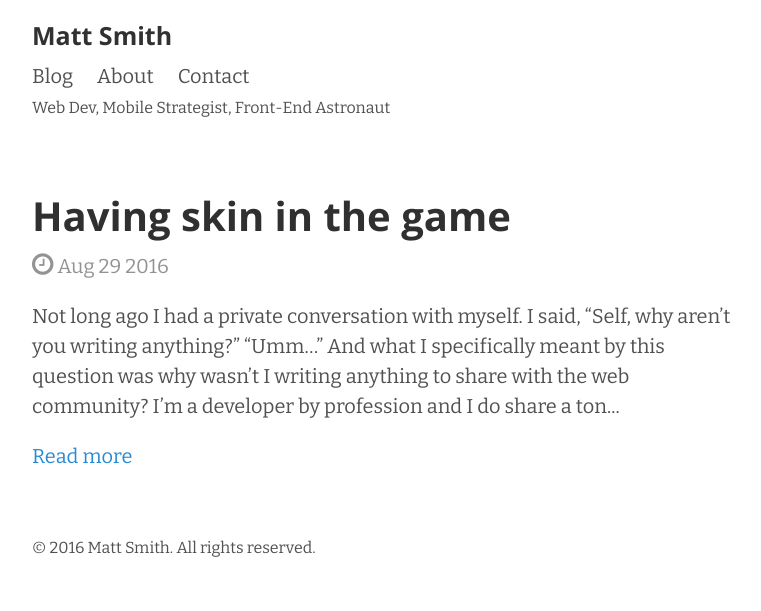
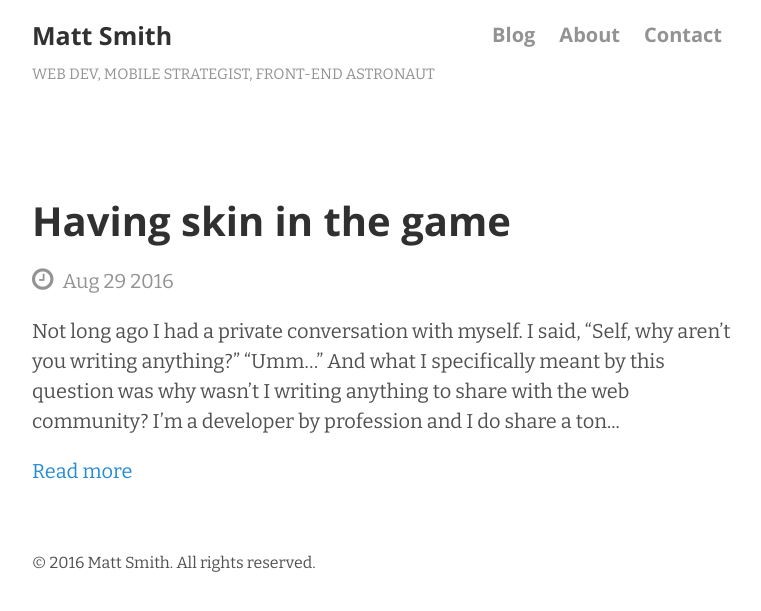
Before and after one commit to AllThingsSmitty/allthingssmitty.github.io, a Jekyll site: the page built from index.html, in a window 1280 px wide. Shown: the top 611 px of the page, without its empty margins (258-1019 px from the left). Built offline with Jekyll 4.4.1, drawn with Linux system fonts in a browser that asks for light colours; nearby versions of some CDN libraries; the list of posts is cut into pages by our own code; comment, search, counter and statistics services are not loaded.

Commit message:
Reformatted CSS 🐊

```diff
--- a/_sass/_layout.scss
+++ b/_sass/_layout.scss
@@ -12,4 +12,9 @@
 
 footer {
   margin-bottom: 2rem;
+
+  a:hover {
+    color: $link-color;
+    text-decoration: none;
+  }
 }
--- a/_sass/_masthead.scss
+++ b/_sass/_masthead.scss
@@ -3,52 +3,44 @@
 // Super small header above the content for site name and short description.
 
 .masthead {
-  margin-bottom: 3rem;
+  margin-bottom: 5rem;
   padding-bottom: .5rem;
   padding-top: 1rem;
 
-  ul {
-    margin: .5em 0 0;
-    padding: 0;
-
-    li {
-      display: inline-block;
-      list-style: none;
-      margin: 0 .5em;
-    }
-
-    li:first-child {
-      margin-left: 0;
-    }
-
-    li:last-child {
-      margin-right: 0;
-    }
-    a {
-      color: inherit;
-    }
+  a {
+    color: inherit;
   }
 
   a:hover {
     color: $link-color;
     text-decoration: none;
   }
-}
 
-.masthead-title {
-  color: $gray-5;
-  margin-bottom: 0;
-  margin-top: 0;
+  nav {
+    color: $gray-3;
+    float: right;
 
-  a {
-    color: inherit;
+    ul {
+      margin: 0;
+      padding: 0;
+
+      li {
+        display: inline-block;
+        font-family: $header-font-family;
+        font-weight: 700;
+        list-style: none;
+        margin: 0 .5em;
+      }
+    }
   }
 
   small {
+    color: $gray-3;
+    display: block;
     font-size: 75%;
     font-weight: 400;
-    opacity: .5;
-    margin-left: .5em;
+    margin-top: .5rem;
+    text-transform: uppercase;
 
     @media (max-width: 44em) {
       display: block;
@@ -56,3 +48,13 @@
     }
   }
 }
+
+.masthead-title {
+  color: $gray-5;
+  display: inline-block;
+  margin: 0;
+
+  a {
+    color: inherit;
+  }
+}
--- a/_sass/_pagination.scss
+++ b/_sass/_pagination.scss
@@ -12,7 +12,7 @@
 
 // Pagination items can be `span`s or `a`s
 .pagination-item {
-  border: solid #eee;
+  border: 1px solid $white-sand;
   border-width: 1px 0;
   display: block;
   padding: 1rem;
--- a/_sass/_posts.scss
+++ b/_sass/_posts.scss
@@ -32,23 +32,53 @@
 }
 
 // Meta data line below post title
-.post-date {
+.post-date,
+.post-tags {
   color: $gray-3;
-  display: block;
-  margin-bottom: 1rem;
-  margin-top: -.5rem;
+  display: inline-block;
+  margin: 0 1rem 1rem 0;
+
+  time {
+    margin-left: .25em;
+  }
+}
+
+.archive-date {
+  float: right;
+
+  @media (max-width: 44em) {
+    display: block;
+    float: none;
+    margin: 0;
+  }
+}
+
+// Tags
+.post-tags {
+
+  ul {
+    display: inline-block;
+    margin: 0;
+    margin-left: .25em;
+    padding: 0;
+
+    li {
+      display: inline-block;
+      list-style: none;
+    }
+  }
 }
 
 // Recent posts
 .recent {
-  border-top: 1px solid #eee;
+  border-top: 1px solid $white-sand;
   //padding-bottom: 1.5rem;
 }
 
 // Related posts
 .related {
-  border-bottom: 1px solid #eee;
-  border-top: 1px solid #eee;
+  border-bottom: 1px solid $white-sand;
+  border-top: 1px solid $white-sand;
   margin-bottom: 2rem;
   padding-bottom: 2rem;
   padding-top: 2rem;
--- a/_sass/_share.scss
+++ b/_sass/_share.scss
@@ -5,7 +5,7 @@
   margin-bottom: 2rem;
 
   a {
-    color: $gray-3;
+    color: inherit;
     margin-right: 1rem;
 
     &:hover {
@@ -29,3 +29,24 @@
     position: absolute;
   }
 }
+
+
+.channels {
+  margin: 0;
+  padding: 0;
+
+  li {
+    display: inline-block;
+    list-style: none;
+    margin: 0 .5em;
+  }
+
+  a {
+    color: inherit;
+  }
+
+  a:hover {
+    color: $link-color;
+    text-decoration: none;
+  }
+}
--- a/_sass/_type.scss
+++ b/_sass/_type.scss
@@ -55,7 +55,7 @@ dd {
 hr {
   border: 0;
   border-bottom: 1px solid #fff;
-  border-top: 1px solid #eee;
+  border-top: 1px solid $white-sand;
   margin: 1.5rem 0;
   position: relative;
 }
```
